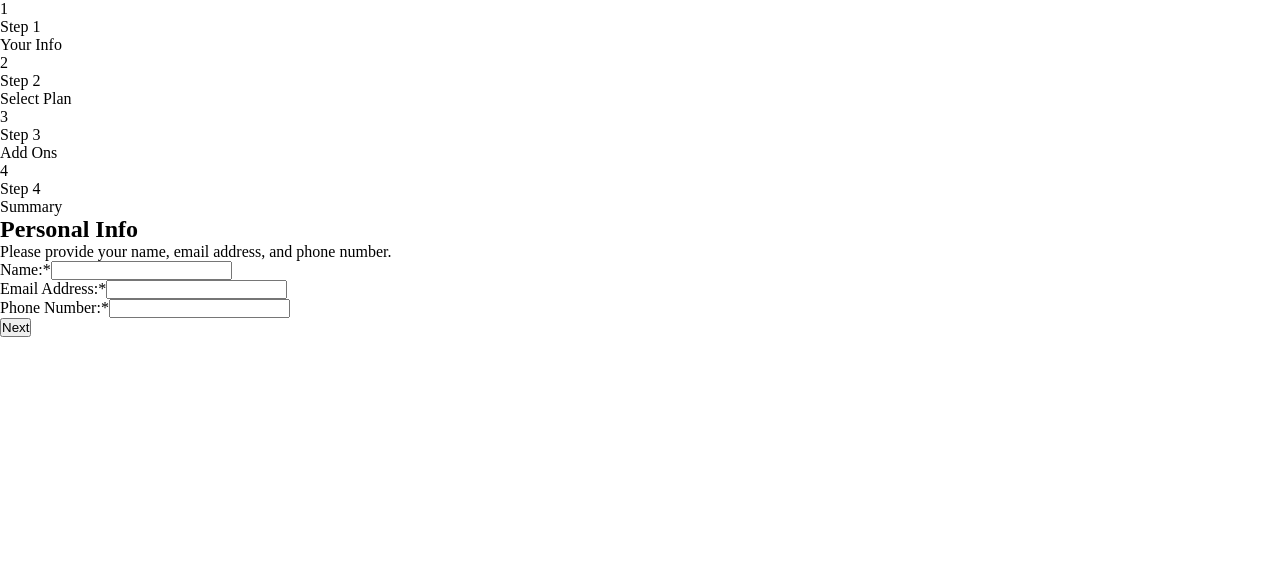
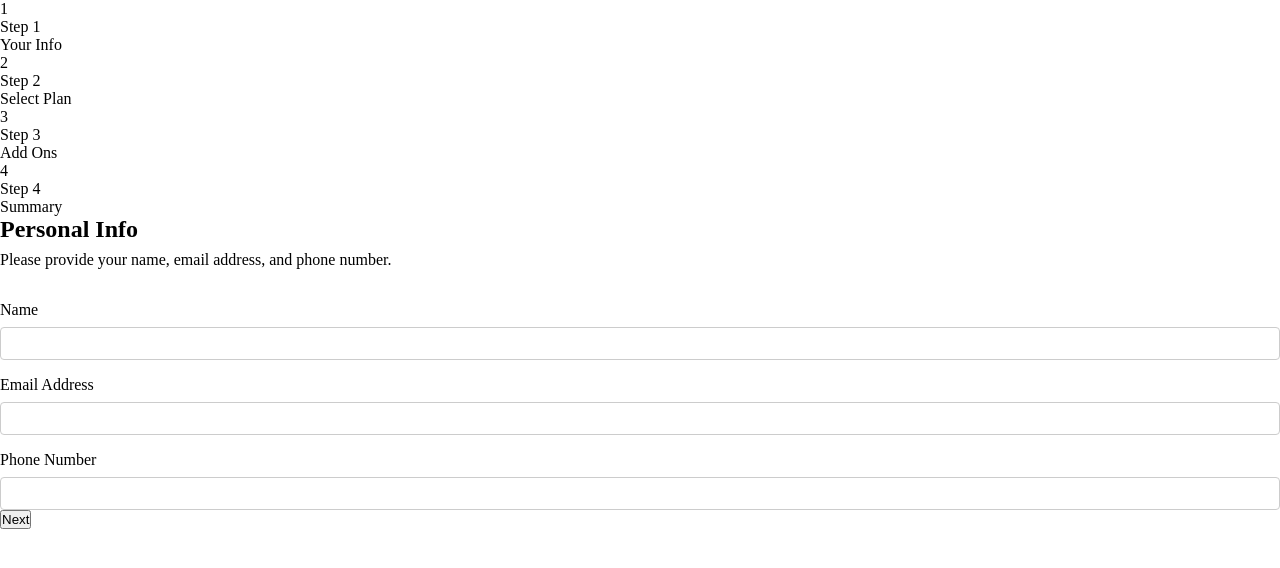
Before and after one commit to nkululek0/multi-step-form, a React (Vite) app: page / in a window 1280 px wide. Shown: the top 568 px of the page. Built offline with nearby package versions, Linux system fonts and the light colour scheme.

Commit message:
(Create & Update): adds personal-info styling

```diff
--- /dev/null
+++ b/src/components/personal-info/Personal-Info.module.css
@@ -0,0 +1,43 @@
+.personal-info {
+    display: flex;
+    flex-direction: column;
+    gap: 2rem;
+}
+
+.header {
+    display: flex;
+    flex-direction: column;
+    gap: 0.5rem;
+}
+
+.form {
+    display: flex;
+    flex-direction: column;
+    gap: 1rem;
+}
+
+.input-wrapper {
+    display: flex;
+    flex-direction: column;
+    gap: 0.5rem;
+}
+
+.label-wrapper {
+    display: flex;
+    justify-content: space-between;
+}
+
+.input {
+    font-weight: bold;
+    padding: 0.5rem;
+    border-radius: 4px;
+    border: 1px solid #ccc;
+}
+.input:active {
+    border: 1px solid #000;
+}
+
+.error {
+    color: rgb(255, 0, 0);
+    font-weight: bold;
+}
--- a/src/components/personal-info/Personal-Info.tsx
+++ b/src/components/personal-info/Personal-Info.tsx
@@ -1,3 +1,4 @@
+import styles from './Personal-Info.module.css';
 import { Button } from '../button';
 import type { PersonalInfoState, PersonalInfoAction, PersonalInfoReducer } from './Personal-Info.types';
 import { useReducer } from 'react';
@@ -24,10 +25,12 @@ const reducer: PersonalInfoReducer = (state: PersonalInfoState, action: Personal
       };
     case 'VALIDATE':
       isValid = true;
-      let hasNameError = false, hasEmailError = false, hasPhoneNumberError = false;
+      let hasNameError = false;
+      let hasEmailError = false;
+      let hasPhoneNumberError = false;
 
       if (name.value === '') {
-        name.error = 'Name cannot be empty';
+        name.error = 'This field is required';
         hasNameError = true;
         isValid = false;
       }
@@ -37,7 +40,7 @@ const reducer: PersonalInfoReducer = (state: PersonalInfoState, action: Personal
       }
 
       if (email.value === '') {
-        email.error = 'Email cannot be empty';
+        email.error = 'This field is required';
         hasEmailError = true;
         isValid = false;
       }
@@ -47,7 +50,7 @@ const reducer: PersonalInfoReducer = (state: PersonalInfoState, action: Personal
       }
 
       if (phoneNumber.value === '') {
-        phoneNumber.error = 'Phone number cannot be empty';
+        phoneNumber.error = 'This field is required';
         hasPhoneNumberError = true;
         isValid = false;
       }
@@ -89,44 +92,55 @@ export function PersonalInfo() {
   };
 
   return (
-    <article>
-      <header>
+    <>
+      <article className={styles['personal-info']}>
+        <header className={styles['header']}>
           <h1>Personal Info</h1>
           <p>Please provide your name, email address, and phone number.</p>
         </header>
-      <form>
-        <div>
-          <label htmlFor='name'>Name:<span>*</span></label>
+        <form className={styles['form']}>
+          <div className={styles['input-wrapper']}>
+            <div className={styles['label-wrapper']}>
+              <label htmlFor='name'>Name</label>
+              <span className={styles['error']}>{ name.error }</span>
+            </div>
             <input
               type='text'
               required
               value={ name.value }
               onChange={ (event) => dispatch({ type: 'SET_NAME', payload: event.target.value }) }
+              className={styles['input']}
             />
-          <p>{ name.error }</p>
           </div>
-        <div>
-          <label htmlFor='email'>Email Address:<span>*</span></label>
+          <div className={styles['input-wrapper']}>
+            <div className={styles['label-wrapper']}>
+              <label htmlFor='email'>Email Address</label>
+              <span className={styles['error']}>{ email.error }</span>
+            </div>
             <input
               type='email'
               required
               value={ email.value }
               onChange={ (event) => dispatch({ type: 'SET_EMAIL', payload: event.target.value }) }
+              className={styles['input']}
             />
-          <p>{ email.error }</p>
           </div>
-        <div>
-          <label htmlFor='phone'>Phone Number:<span>*</span></label>
+          <div className={styles['input-wrapper']}>
+            <div className={styles['label-wrapper']}>
+              <label htmlFor='phone'>Phone Number</label>
+              <span className={styles['error']}>{ phoneNumber.error }</span>
+            </div>
             <input
               type='tel'
               required
               value={ phoneNumber.value }
               onChange={ (event) => dispatch({ type: 'SET_PHONE_NUMBER', payload: event.target.value }) }
+              className={styles['input']}
             />
-          <p>{ phoneNumber.error }</p>
           </div>
         </form>
+      </article>
       <Button validationSettings={{ validate: validator, isValid: isValid, uri: '/select-plan' }}>Next</Button>
-    </article>
+    </>
   );
 };
```
Lines whose indentation alone changed are shown as unchanged.
